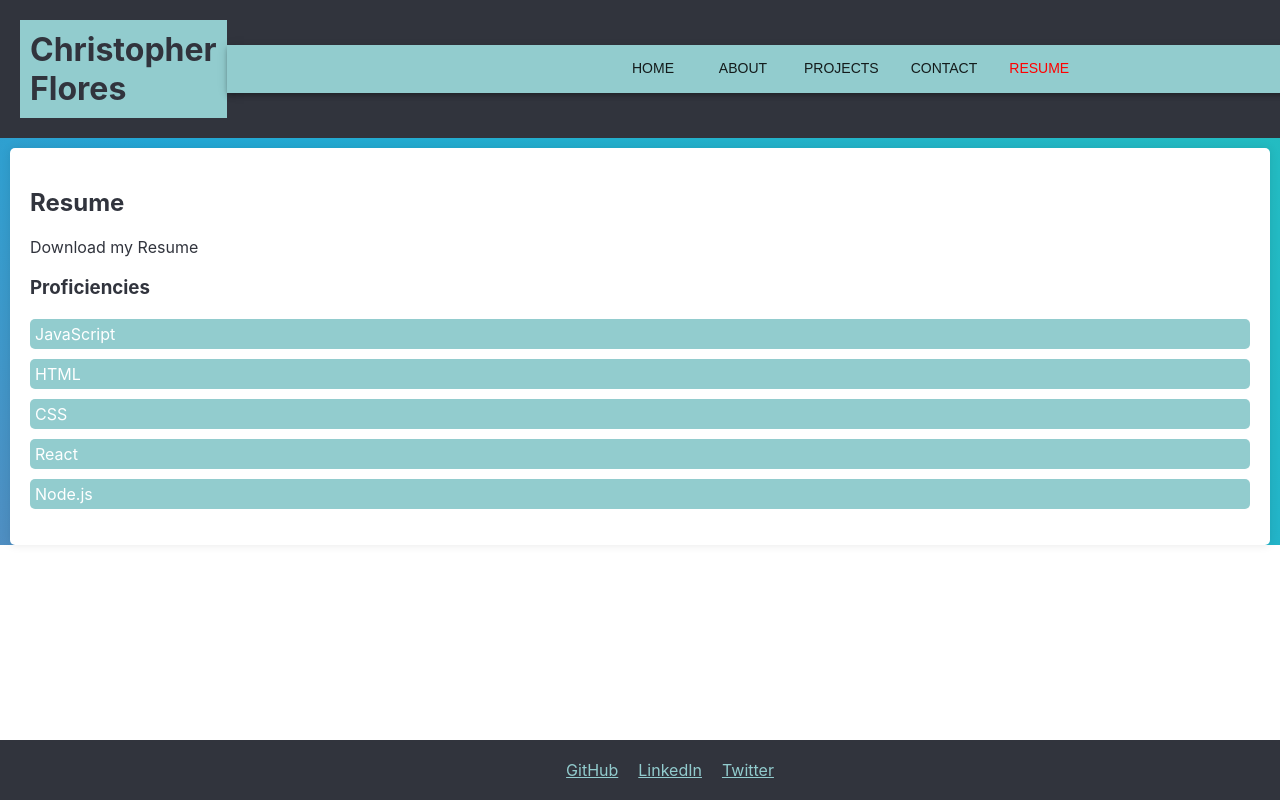
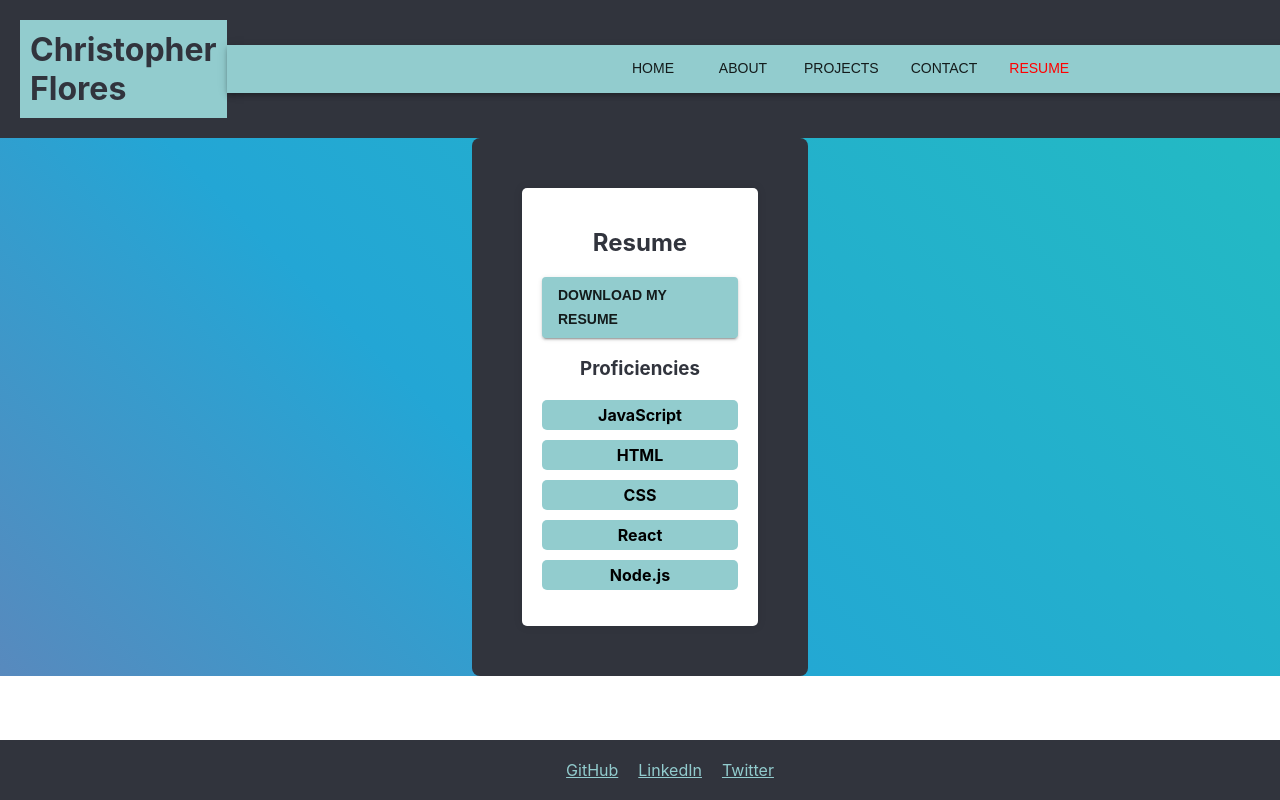
Before and after one commit to christopherflores9312/ReactPortfolio, a React (Create React App) app: page /resume in a window 1280 px wide. Shown: the top 800 px of the page. Built offline with nearby package versions, Linux system fonts and the light colour scheme.

Commit message:
styled resume

```diff
--- a/src/Resume.js
+++ b/src/Resume.js
@@ -1,6 +1,9 @@
 import React from 'react';
 import styles from './css/Resume.module.css';
 import resume from './Resume.pdf'; // replace with the path to your resume
+import Box from '@mui/material/Box';
+import Button from '@mui/material/Button';
+
 
 function Resume() {
   const proficiencies = [
@@ -9,14 +12,39 @@ function Resume() {
   ];
 
   return (
+    <Box
+      mb={2}
+      sx={{
+        backgroundColor: 'background.paper',
+        color: 'text.secondary',
+        padding: '40px',
+        borderRadius: '8px',
+        width: '20%',
+        margin: '0 auto',
+        justifyContent: 'center',
+        alignItems: 'center',
+      }}
+    >
       <section className={styles.resume}>
         <h2 className={styles.title}>Resume</h2>
-      <a href={resume} download className={styles.link}>Download my Resume</a>
+        <Button
+          variant="contained"
+          href={resume}
+          download
+          sx={{
+            fontWeight: 'bold',
+            margin: '0 auto',
+            display: 'center',
+          }}
+        >
+          Download my Resume
+        </Button>
         <h3 className={styles.title}>Proficiencies</h3>
         <ul className={styles.proficiencies}>
           {proficiencies.map((proficiency, index) => <li key={index}>{proficiency}</li>)}
         </ul>
       </section>
+    </Box>
   );
 }
 
--- a/src/css/Resume.module.css
+++ b/src/css/Resume.module.css
@@ -9,6 +9,7 @@
 .title {
   color: #31343d;
   margin-bottom: 20px;
+  text-align: center;
 }
 
 .link {
@@ -25,8 +26,10 @@
 
 .proficiencies li {
   background-color: #92ccce;
-  color: #fff;
+  color: #000000;
   margin-bottom: 10px;
   padding: 5px;
   border-radius: 5px;
+  font-weight: bold;
+  text-align: center;
 }
```
Lines whose indentation alone changed are shown as unchanged.
